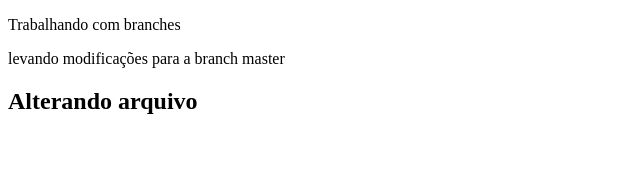
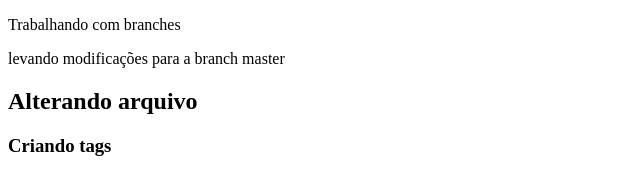
Before and after one commit to andressadellay/versionamentodesoftware, a plain HTML site: page index.html in a window 1280 px wide. Shown: the whole page, without its empty margins (0-640 px from the left). Drawn offline with Linux system fonts and the light colour scheme.

Commit message:
Alterando h3

```diff
--- a/index.html
+++ b/index.html
@@ -10,5 +10,6 @@
     <p>Trabalhando com branches</p>
     <p>levando modificações para a branch master</p>
     <h2>Alterando arquivo</h2>
+    <h3>Criando tags</h3>
 </body>
 </html>
```
